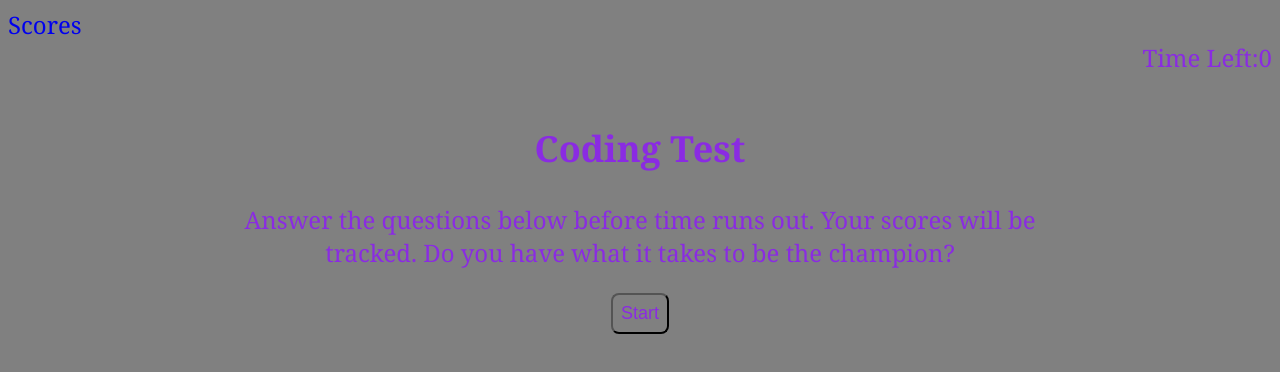
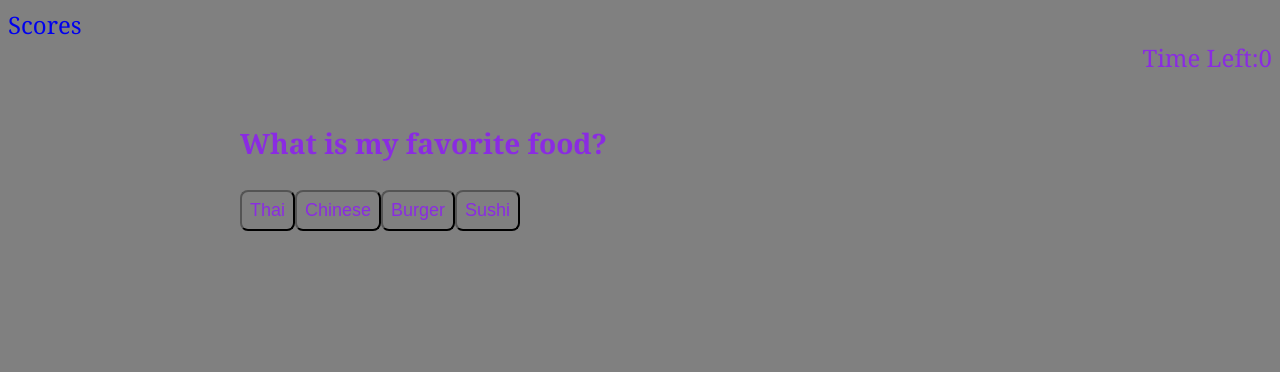
Before and after one commit to RobertRouthier/Homework4, a plain HTML site: page Assets/index.html in a window 1280 px wide. Both pictures are taken after a click on the button "Start". Drawn offline with Linux system fonts and the light colour scheme.

Commit message:
post tutoring for loop

```diff
--- a/Assets/index.html
+++ b/Assets/index.html
@@ -24,6 +24,11 @@
         <div id="questions" class="hidden">
             <h2 id="question-name"></h2>
             <div id="options" class="options"></div>
+           <h3>What is my favorite food</h3>
+            <button>Thai</button>
+            <button>Chinese</button>
+            <button>Pizza</button>
+            <button>Burger</button>
 
         </div>
         <div id="finish" class="hidden">
--- a/Assets/script.js
+++ b/Assets/script.js
@@ -11,24 +11,33 @@ var optionsEl = document.getElementById("options")
 
 var submitBtn = document.getElementById("submit-btn")
 
-var startBtn = document.getElementById("begin")
+var startBtn = document.getElementById("quiz-begin")
 
 var nameEl = document.getElementById("name")
 
 var gradeEl = document.getElementById("grade")
 
+var buttonEl = document.getElementById("start-btn")
 
+buttonEl.onclick = function(){
+    console.log("We are starting")
+    questionsEl.classList.remove("hidden")
+    startBtn.classList.add("hidden")
+    createQuestionEl()
+
+}
 
 
 
 
 //Starting function, removing and adding the hide class to objects
 function startGame(){
-var quizBegin = document.getElementById("quiz-begin");
-quizBegin.setAttribute("class", "hidden")
-optionsEl.removeAttribute("class")
-timerEl.textContent = time;
-timeEl = setInterval(clock, 1000)
+    var quizBegin = document.getElementById("quiz-begin");
+    quizBegin.setAttribute("class", "hidden")
+    optionsEl.removeAttribute("class")
+    timerEl.textContent = time;
+    timeEl = setInterval(clock, 1000)
+
 
 nextQuestion()
 }
@@ -53,6 +62,49 @@ var questionStrings = [
     }
 ];
 
+// <div id="questions" class="hidden">
+//<h2 id="question-name"></h2>
+/*<div id="options" class="options"></div>
+<h3>What is my favorite food</h3>
+<button>Thai</button>
+<button>Chinese</button>
+<button>Pizza</button>
+<button>Burger</button>
+
+</div>//*/
+
+function createQuestionEl(){
+    var currentQuestion = questionStrings[questionIndex]
+    var divEl = document.createElement("div")
+    var h3El = document.createElement("h3")
+    h3El.textContent = currentQuestion.questionName
+    divEl.setAttribute("id", "questions")
+    divEl.appendChild(h3El)
+
+    for(var i = 0; i < currentQuestion.questionOptions.length; i++ ){
+        var questionAnswer = currentQuestion.questionOptions[i]
+        var buttonEl = document.createElement("button")
+        buttonEl.textContent = questionAnswer
+        buttonEl.onclick = function(){
+            questionIndex++
+            createQuestionEl()
+            //check for answer
+            //if answer correct move on to next question
+            var wrongAnswer = ""
+            if(wrongAnswer ){
+                time -= 15
+            }
+            var userSelectingEl = this
+            console.log(userSelectingEl.innerHTML)
+        }
+        divEl.appendChild(buttonEl)
+
+    }
+    console.log(divEl)
+    questionsEl.innerHTML = ''
+    questionsEl.appendChild(divEl)
+
+}
 
 //switching question logiv
 function nextQuestion(){
```
